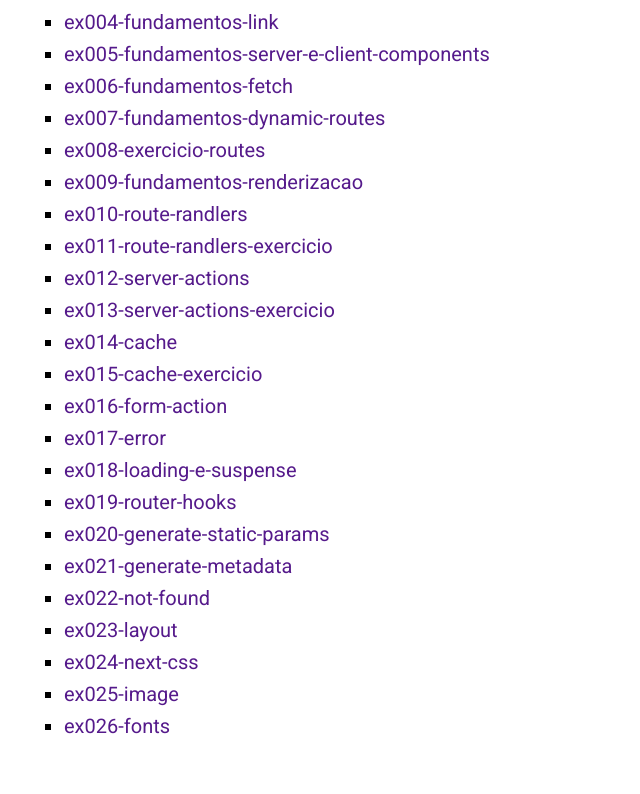
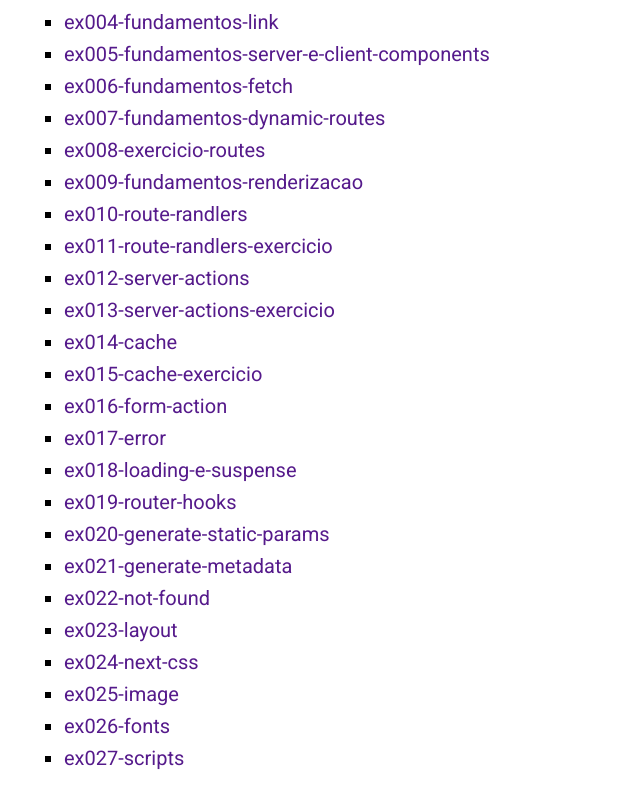
Before and after one commit to alexmonteirodev/next, a Next.js app: page / in a window 1280 px wide. Shown: the part 229-1023 px from the top of the page, without its empty margins (0-640 px from the left). Before the commit the page ends 991 px from the top, so only its background shows below. Built offline with nearby package versions, Linux system fonts and the light colour scheme.

Commit message:
ex027-scripts

```diff
--- a/src/componentes/Exercicios.tsx
+++ b/src/componentes/Exercicios.tsx
@@ -112,6 +112,9 @@ const Exercicios = () => {
       <li>
         <Link href="/exercicios/ex026-fonts">ex026-fonts</Link>
       </li>
+      <li>
+        <Link href="/exercicios/ex027-scripts">ex027-scripts</Link>
+      </li>
     </ul>
   );
 };
```
Also changed, not shown: src/app/exercicios/ex027-scripts/aula.tsx (added, +38 -0 lines), src/app/exercicios/ex027-scripts/page.tsx (added, +7 -0 lines).
